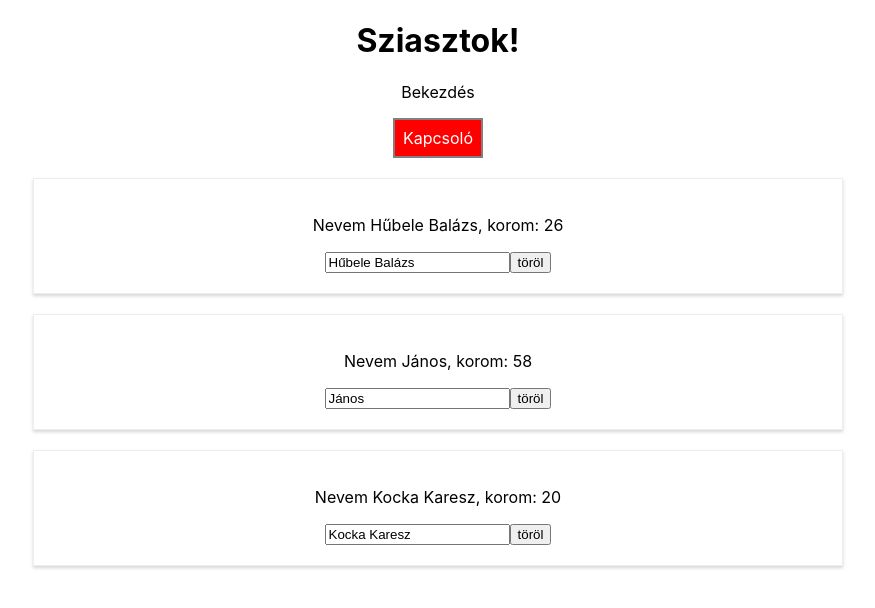
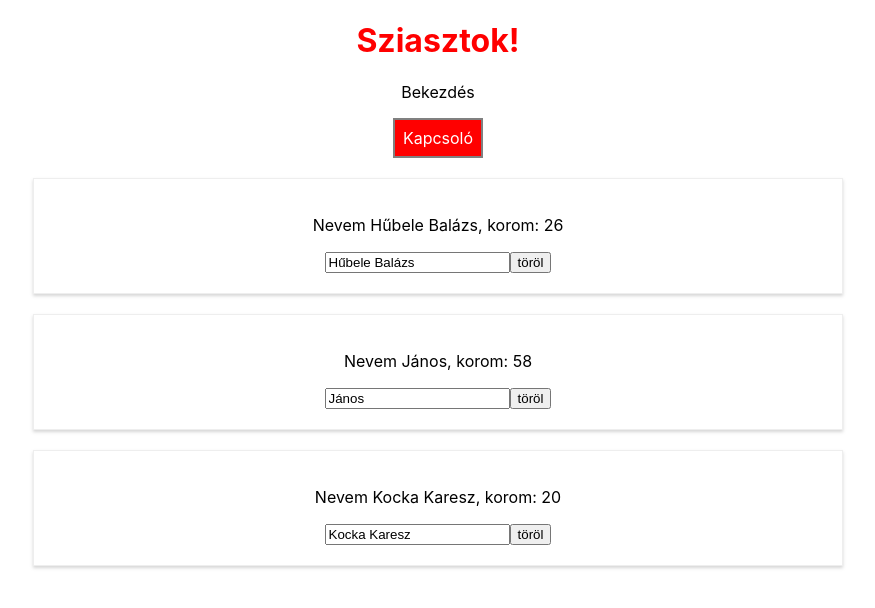
Before and after one commit to sumegizoltan73/react-training, a React (Create React App) app in the folder my-react/: page / in a window 1280 px wide. Shown: the top 608 px of the page, without its empty margins (202-1077 px from the left). Built offline with nearby package versions, Linux system fonts and the light colour scheme.

Commit message:
Komponensek css osztálya dinamikusan

```diff
--- a/my-react/src/App.css
+++ b/my-react/src/App.css
@@ -2,37 +2,10 @@
   text-align: center;
 }
 
-.App-logo {
-  height: 40vmin;
-  pointer-events: none;
+.red {
+  color: red;
 }
 
-@media (prefers-reduced-motion: no-preference) {
-  .App-logo {
-    animation: App-logo-spin infinite 20s linear;
-  }
+.bold {
+  font-weight: bold;
 }
-
-.App-header {
-  background-color: #282c34;
-  min-height: 100vh;
-  display: flex;
-  flex-direction: column;
-  align-items: center;
-  justify-content: center;
-  font-size: calc(10px + 2vmin);
-  color: white;
-}
-
-.App-link {
-  color: #61dafb;
-}
-
-@keyframes App-logo-spin {
-  from {
-    transform: rotate(0deg);
-  }
-  to {
-    transform: rotate(360deg);
-  }
-}
--- a/my-react/src/App.js
+++ b/my-react/src/App.js
@@ -81,9 +81,19 @@ class App extends Component {
       stilus.backgroundColor = 'red';
     }
 
+    let classes = [];
+
+    if (this.state.persons.length === 3) {
+      classes.push('red');
+      classes.push('bold');
+    }
+    else {
+      classes = [];
+    }
+
     return (
       <div className="App">
-        <h1>Sziasztok!</h1>
+        <h1 className={classes.join(' ')}>Sziasztok!</h1>
         <p>Bekezdés</p>
         <button style={stilus} onClick={this.kapcsolo}>Kapcsoló</button>
 
```
